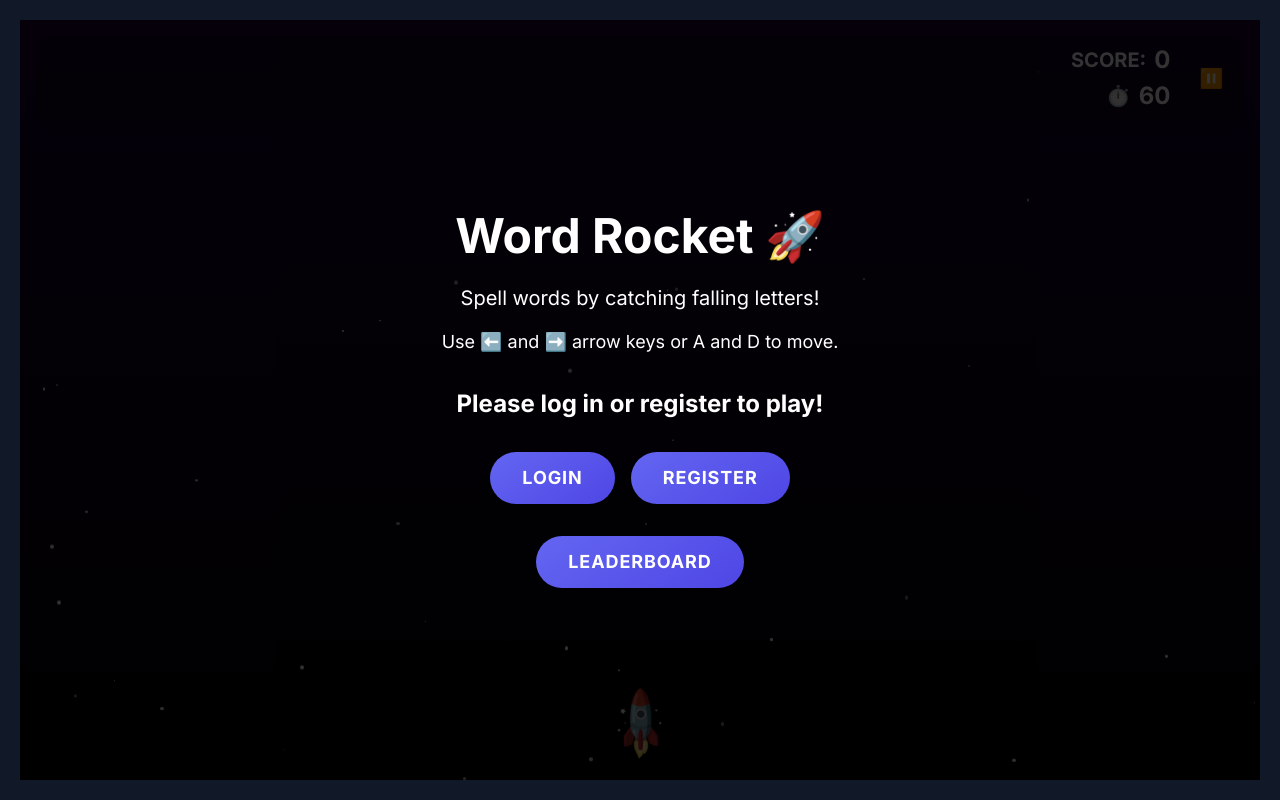
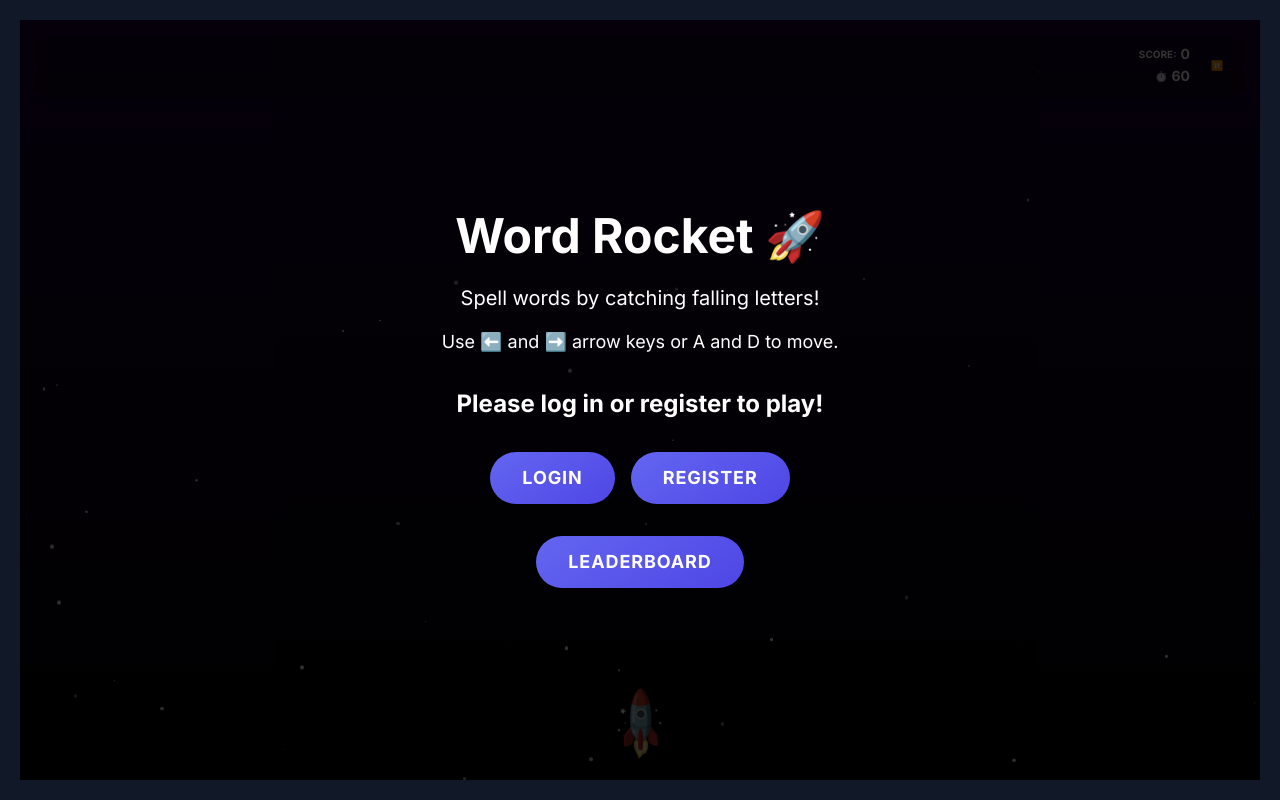
Before and after one commit to WebDevSeth/english-rocket-game, a website: page public/index.html in a window 1280 px wide. Drawn offline with nearby package versions, Linux system fonts and the light colour scheme; no server answers.

```diff
--- a/public/index.html
+++ b/public/index.html
@@ -152,13 +152,18 @@
             box-shadow: 0 2px 10px rgba(0, 0, 0, 0.2);
         }
 
+        /* Smallest text size for mobile labels */
+        .text-xxs {
+            font-size: 0.625rem; /* 10px */
+        }
+
         /* Small pause button style */
         .pause-button {
             background: none; /* Removed background */
             color: white;
             padding: 0.5rem 0.8rem;
             border-radius: 0; /* Removed border-radius */
-            font-size: 1.2rem; /* Tiny size */
+            font-size: 0.625rem; /* 10px - Adjusted to be very small */
             font-weight: bold;
             cursor: pointer;
             border: none;
@@ -250,15 +255,15 @@
             </div>
 
             <!-- Score, Timer & Pause Button (Right-aligned group) -->
-            <div class="flex items-center space-x-4">
+            <div class="flex items-center space-x-2">
                 <div class="flex flex-col items-end">
-                    <div class="flex items-center space-x-2">
-                        <span class="text-base sm:text-xl font-bold">SCORE:</span> <!-- Adjusted score text size -->
-                        <span id="scoreDisplay" class="text-xl sm:text-2xl font-bold">0</span> <!-- Adjusted score display size -->
+                    <div class="flex items-center space-x-1">
+                        <span class="text-xxs font-bold">SCORE:</span> <!-- Adjusted score text size to 10px -->
+                        <span id="scoreDisplay" class="text-xs sm:text-sm font-bold">0</span> <!-- Adjusted score display size to 12px -->
                     </div>
-                    <div class="flex items-center space-x-2 mt-1">
-                        <span class="text-base sm:text-xl font-bold">⏱️</span> <!-- Adjusted timer icon size -->
-                        <span id="timerDisplay" class="text-xl sm:text-2xl font-bold">60</span> <!-- Adjusted timer display size -->
+                    <div class="flex items-center space-x-1 mt-0.5">
+                        <span class="text-xxs font-bold">⏱️</span> <!-- Adjusted timer icon size to 10px -->
+                        <span id="timerDisplay" class="text-xs sm:text-sm font-bold">60</span> <!-- Adjusted timer display size to 12px -->
                     </div>
                 </div>
                 <!-- Pause Button -->
```
